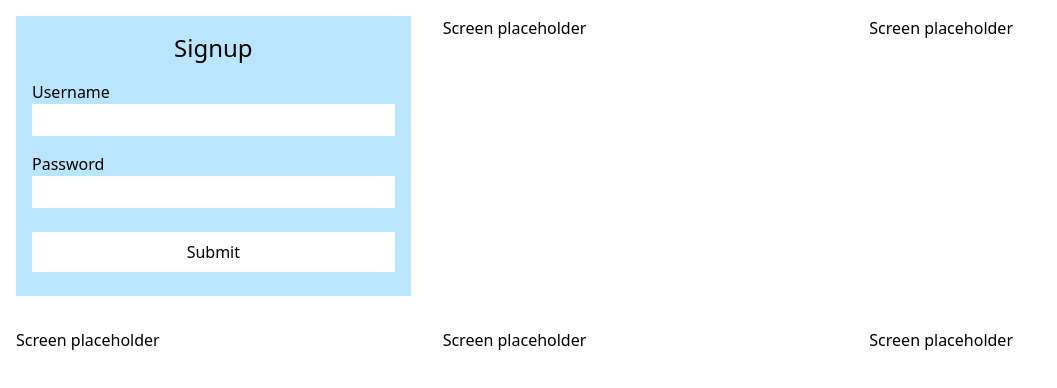
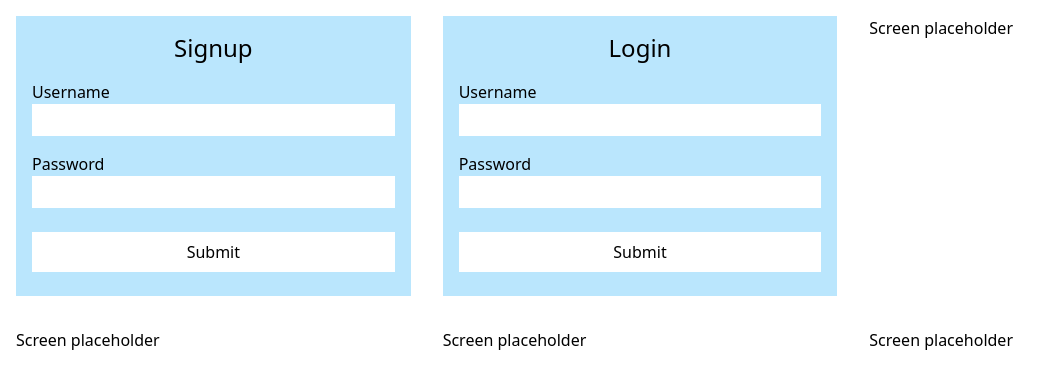
Before and after one commit to jonalvarezz/platzi-lab-nodejs-auth, a React (Vite) app in the folder frontend/: page / in a window 1280 px wide. Shown: the top 388 px of the page, without its empty margins (0-1057 px from the left). Built offline with nearby package versions, Linux system fonts and the light colour scheme.

Commit message:
:construction: Login screen

```diff
--- a/frontend/src/components/App.jsx
+++ b/frontend/src/components/App.jsx
@@ -1,10 +1,11 @@
+import { Login } from './Screens/Login';
 import { Signup } from './Screens/Signup';
 
 export const App = () => {
   return (
     <div className="max-w-screen-xl mx-auto p-4 grid gap-8 md:grid-cols-3">
       <Signup />
-      <p>Screen placeholder</p>
+      <Login />
       <p>Screen placeholder</p>
       <p>Screen placeholder</p>
       <p>Screen placeholder</p>
--- /dev/null
+++ b/frontend/src/components/Screens/Login.jsx
@@ -0,0 +1,15 @@
+import { Form } from '../Form';
+
+const loginFormFields = [
+  { name: 'Username', type: 'text' },
+  { name: 'Password', type: 'password' },
+];
+
+export const Login = () => {
+  return (
+    <section className="bg-sky-200 p-4">
+      <h1 className="text-2xl text-center">Login</h1>
+      <Form title={'login'} fields={loginFormFields} />
+    </section>
+  );
+};
```
